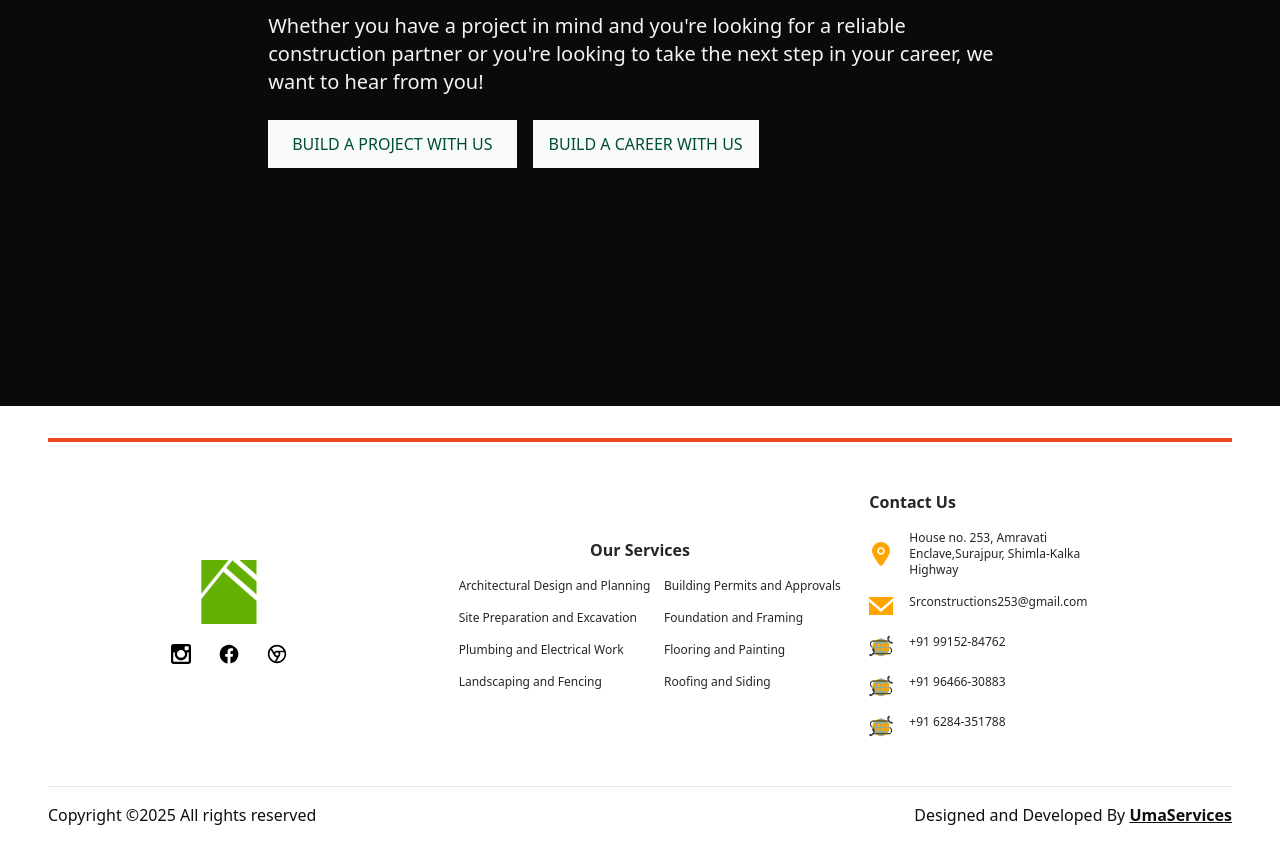
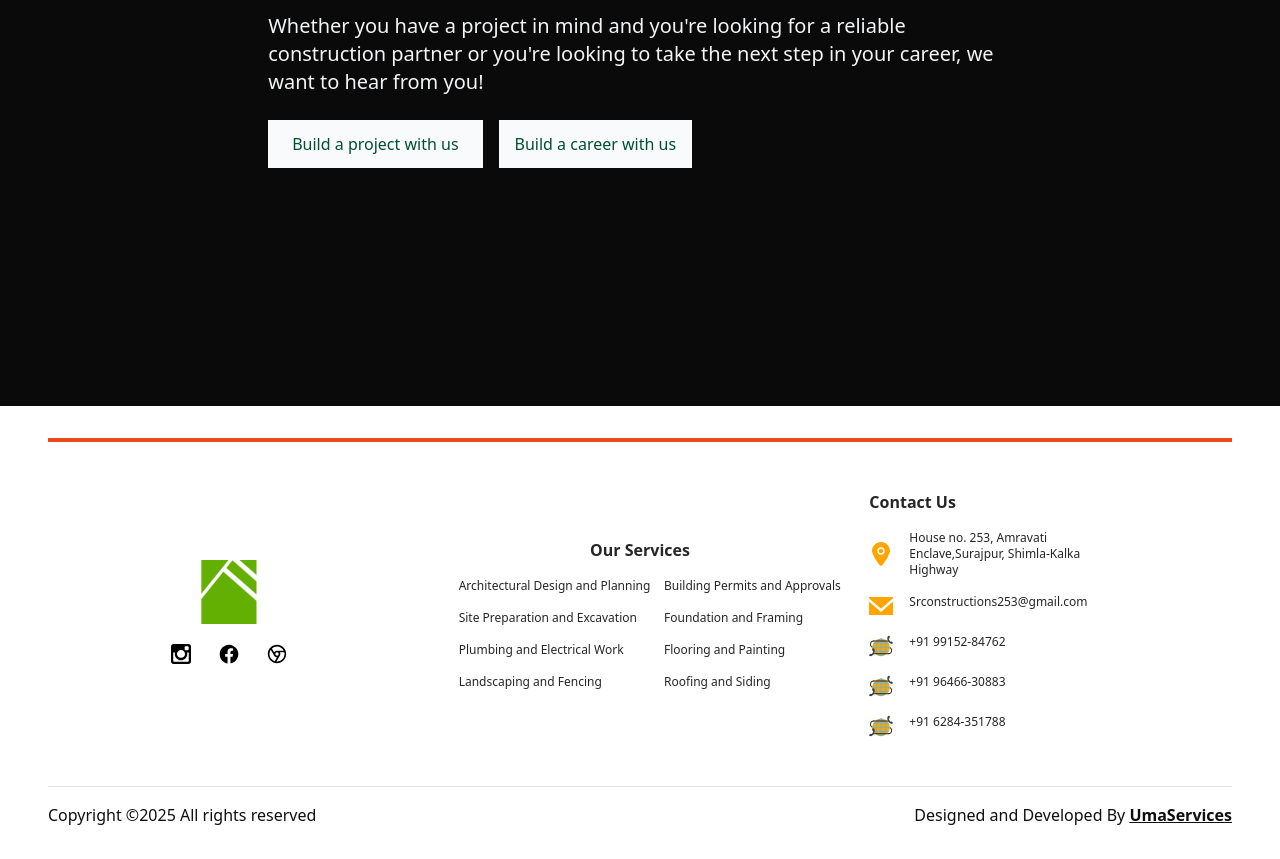
Before and after one commit to Harshit-Saxena/SRConstructions, a React (Vite) app: page / in a window 1280 px wide. Shown: the part 4920-5779 px from the top of the page. Built offline with nearby package versions, Linux system fonts and the light colour scheme; a web font is replaced by a local one.

Commit message:
Minor btn click and heading style change

```diff
--- a/src/components/Home.jsx
+++ b/src/components/Home.jsx
@@ -14,7 +14,6 @@ import AnimatedSlides from "./AnimatedSlides"
 const Home = () => {
   return (
     <div className="bg-bgClr flex flex-col gap-6">
-
       <AnimatedSlides />
 
       <About />
@@ -739,16 +738,16 @@ const Work = () => {
         </p>
         {/* buttons */}
         <div className="flex flex-col lg:flex-row gap-4">
-          <button className="text-[#00502f] bg-gray-50 hover:bg-[#00502f] hover:text-gray-100 transition-all duration-200 px-6 py-3">
-            <Link className="uppercase font-medium" to={"/contact"}>
+          <Link className="uppercase font-medium" to={"/contact"}>
+            <button className="text-[#00502f] bg-gray-50 hover:bg-[#00502f] hover:text-gray-100 transition-all duration-200 px-6 py-3">
               Build a project with us
-            </Link>
-          </button>
-          <button className="text-[#00502f] bg-gray-50 hover:bg-[#00502f] hover:text-gray-100 transition-all duration-200 px-4 py-3">
-            <Link className="uppercase font-medium" to={"/careers"}>
+            </button>
+          </Link>
+          <Link className="uppercase font-medium" to={"/careers"}>
+            <button className="text-[#00502f] bg-gray-50 hover:bg-[#00502f] hover:text-gray-100 transition-all duration-200 px-4 py-3">
               Build a career with us
-            </Link>
-          </button>
+            </button>
+          </Link>
         </div>
       </div>
     </section>
--- a/src/components/Services.jsx
+++ b/src/components/Services.jsx
@@ -133,8 +133,9 @@ const ServicePageDiv = ({ img, service, mobileDetail, order }) => {
       <div
         className={`flex flex-col gap-4 justify-start items-center text-center lg:text-start lg:items-start font-Vietnam ${order}`}
       >
-        <p className="font-Vietnam font-medium uppercase text-xl lg:text-2xl lg:tracking-wide group-hover:text-highlight transition-all duration-500">
+        <p className="font-Vietnam font-medium uppercase text-xl lg:text-2xl lg:tracking-wide relative group-hover:text-highlight transition-all duration-500">
           {service}
+          <span className="absolute left-0 bottom-0 h-[2px] w-0 bg-highlight transition-all duration-500 group-hover:w-full"></span>
         </p>
         <p className="text-sm md:text-base max-w-[50ch] xl:max-w-[45ch] text-neutral-700">
           {mobileDetail}
```
